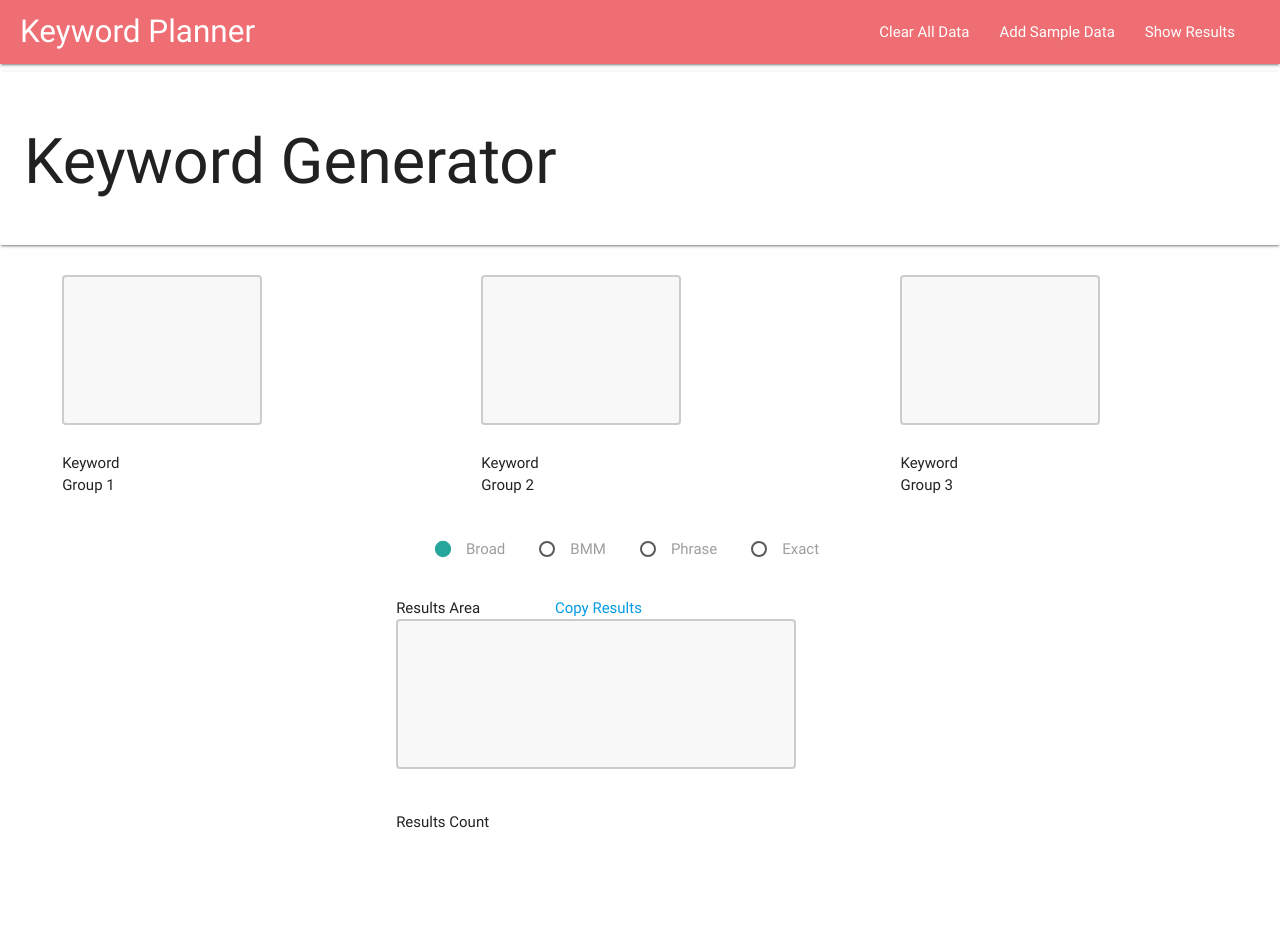
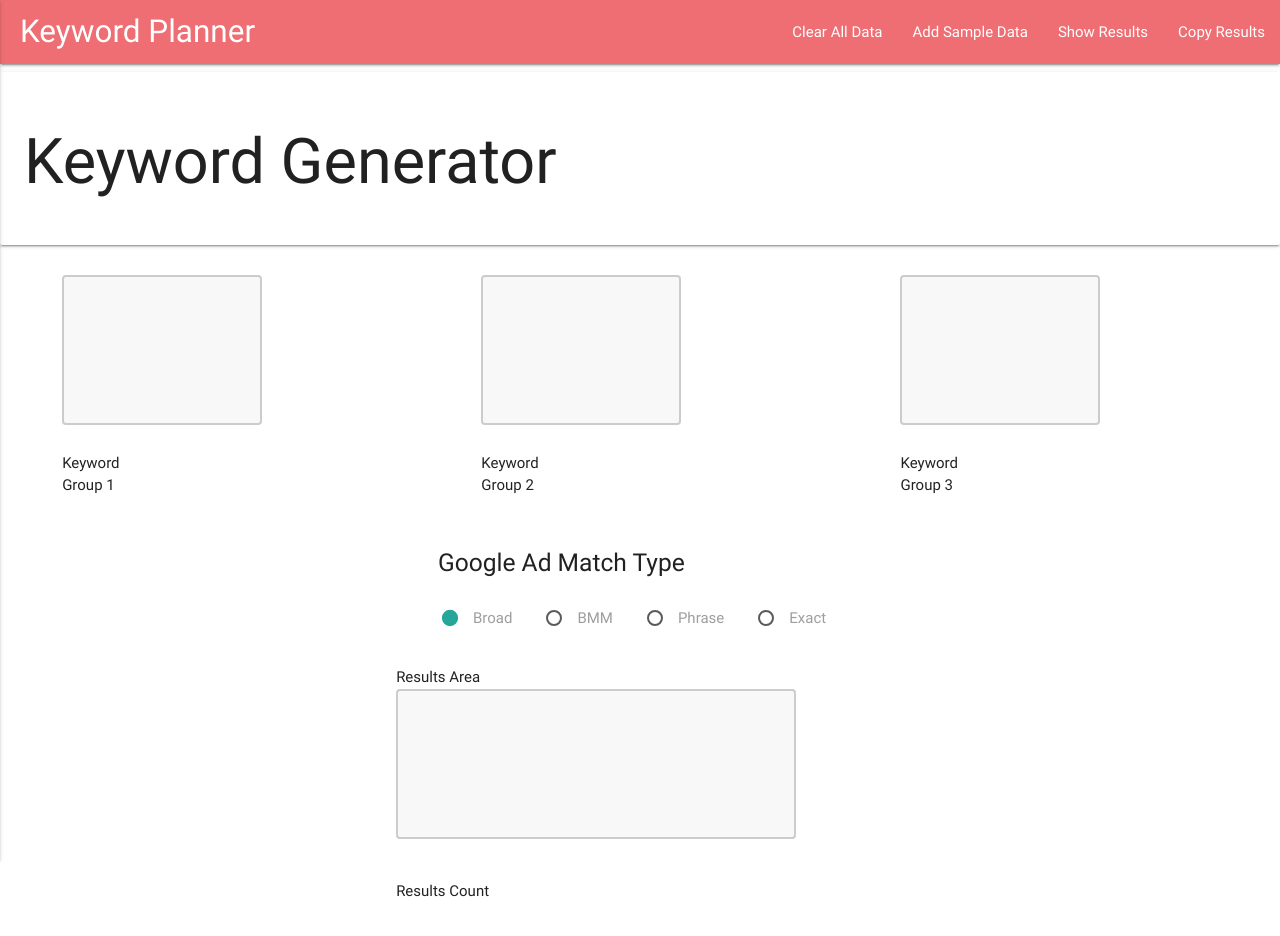
Before and after one commit to jbhafner/keyword-generator, a plain HTML site: page index.html in a window 1280 px wide. Before the commit the page ends 873 px from the top, so only its background shows below. Drawn offline with nearby package versions, Linux system fonts and the light colour scheme.

Commit message:
added copy results button

```diff
--- a/index.html
+++ b/index.html
@@ -17,16 +17,18 @@
       <div class="nav-wrapper">
         <a href="#" class="brand-logo"> Keyword Planner</a>
         <a href="#" data-activates="mobile-demo" class="button-collapse"><i class="material-icons">menu</i></a>
-
         <ul class="right hide-on-med-and-down">
           <li>
-            <a class="clearAll" onclick="location.reload()>Clear All Data</a>
+            <a class="clearAll" onclick="location.reload()">Clear All Data</a>
           </li>
           <li>
-            <a class=" addSampleData" onclick="createSampleData()>Add Sample Data</a>
+            <a class=" addSampleData" onclick="createSampleData()">Add Sample Data</a>
           </li>
           <li>
-            <a class=" showResults" onclick="fnShowResults()>Show Results</a>
+            <a class=" showResults" onclick="fnShowResults()">Show Results</a>
+          </li>
+          <li>
+            <a id=" copy" onclick="copy()">Copy Results</a>
           </li>
         </ul>
       </div>
@@ -34,13 +36,16 @@
 
     <ul class=" side-nav" id="mobile-demo">
       <li>
-            <a class="clearAll" onclick="location.reload()">Clear All Data</a>
+        <a class="clearAll" onclick="location.reload()">Clear All</a>
       </li>
       <li>
-            <a class="addSampleData" onclick="createSampleData()">Add Sample Data</a>
+        <a class="addSampleData" onclick="createSampleData()">Sample Data</a>
       </li>
       <li>
         <a class="showResults" onclick="fnShowResults()">Show Results</a>
+      </li>
+      <li>
+        <a id="copy" onclick="copy()">Copy Results</a>
       </li>
     </ul>
   </header>
@@ -58,7 +63,6 @@
         <div class="input-field col s4">
           <textarea id="textarea1" class="materialize-textarea"></textarea>
           <span class="helper-text" data-error="wrong" data-success="right">Keyword Group 1</span>
-
         </div>
       </div>
       <div class="row">
@@ -76,9 +80,14 @@
     </form>
   </div>
 
+  <div id="radioGroupHeader" class="row">
+    <div class="col s8">
+      <h5>Google Ad Match Type</h5>
+    </div>
+  </div>
+
   <div id="radioGroupPicker" class="row">
-    <form class="col s12" action="#" id="radioGroup">
-
+    <form class="col s8" action="#" id="radioGroup">
       <input id="broad" name="matchType" type="radio" value="Broad" checked="checked" />
       <label for="broad">Broad</label>
       <input id="bmm" name="matchType" type="radio" value="BMM" />
@@ -101,11 +110,11 @@
             <textarea id="resultsArea" class="materialize-textarea"></textarea>
             <p id="resultsCount">Results Count</p>
           </div>
-          <p><a href="#">Copy Results</a></p>
+
         </div>
       </form>
     </div>
-    </div>
+
 
     <!--JavaScript at end of body for optimized loading-->
     <script type="text/javascript" src="script.js"></script>
--- a/script.js
+++ b/script.js
@@ -4,15 +4,6 @@ $("document").ready(function() {
   });
   // console.log($('.slider'))
 });
-
-document.getElementById('radioGroup').onsubmit = function() {
-  // this (keyword) refers to form to which onsubmit attached
-  // 'matchType' is name of radio button group
-  var val = getRadioVal(this, 'matchType');
-  // display value obtained
-  alert(val);
-  // more code here ...
-}
 
 // Add event listener for clearAll
 let clearAll = document.querySelector(".clearAll");
@@ -91,12 +82,6 @@ function fnShowResults() {
   });
   console.log(arrAllResults);
 
-  // // Trim white spaces off strings
-  // const trimArray = arrAllResults.map(function(string) {
-  //   return string.trim();
-  // });
-  // console.log('trimArray',trimArray);
-
   let count = arrAllResults.length;
   let txtAllResults = "";
   arrAllResults.forEach(function(mergedKeyword) {
@@ -107,3 +92,10 @@ function fnShowResults() {
   $("#resultsArea").text(txtAllResults);
   $("#resultsCount").text("Results Count Total: " + count);
 }
+
+// Copy results to clipboard
+function copy() {
+  var copyText = document.querySelector("#resultsArea");
+  copyText.select();
+  document.execCommand("copy");
+}
--- a/style.css
+++ b/style.css
@@ -51,7 +51,15 @@ body > div.row > form {
    align-content: center;
 }
 
-#radioGroup {
+#radioGroupPicker {
    display: flex;
+   flex-wrap: wrap;
+   flex-direction: column;
+   align-items: center;
    justify-content: center;
 }
+
+#radioGroupHeader {
+   display: flex;
+   align-items: center;
+}
```
Lines whose indentation alone changed are shown as unchanged.
